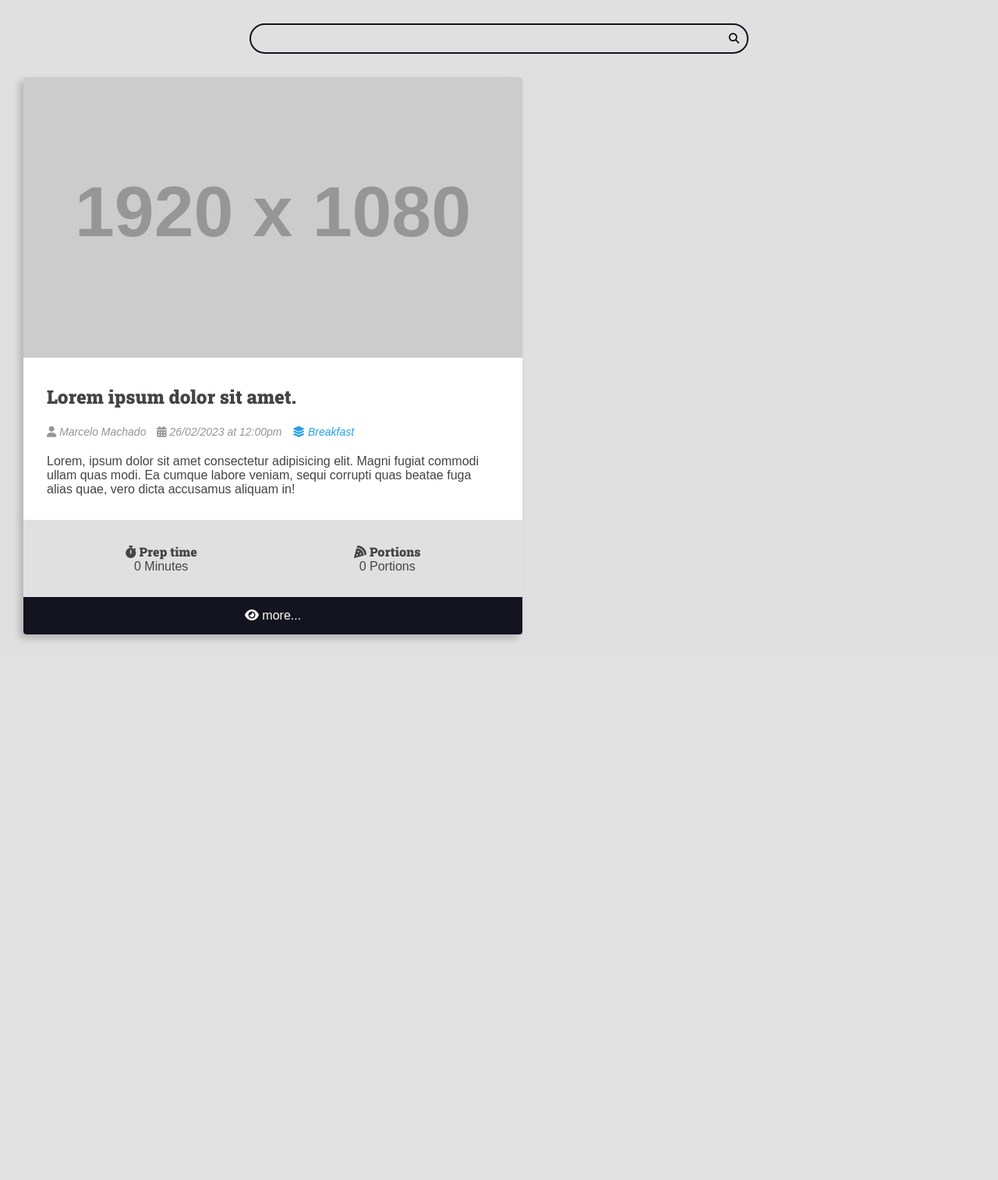
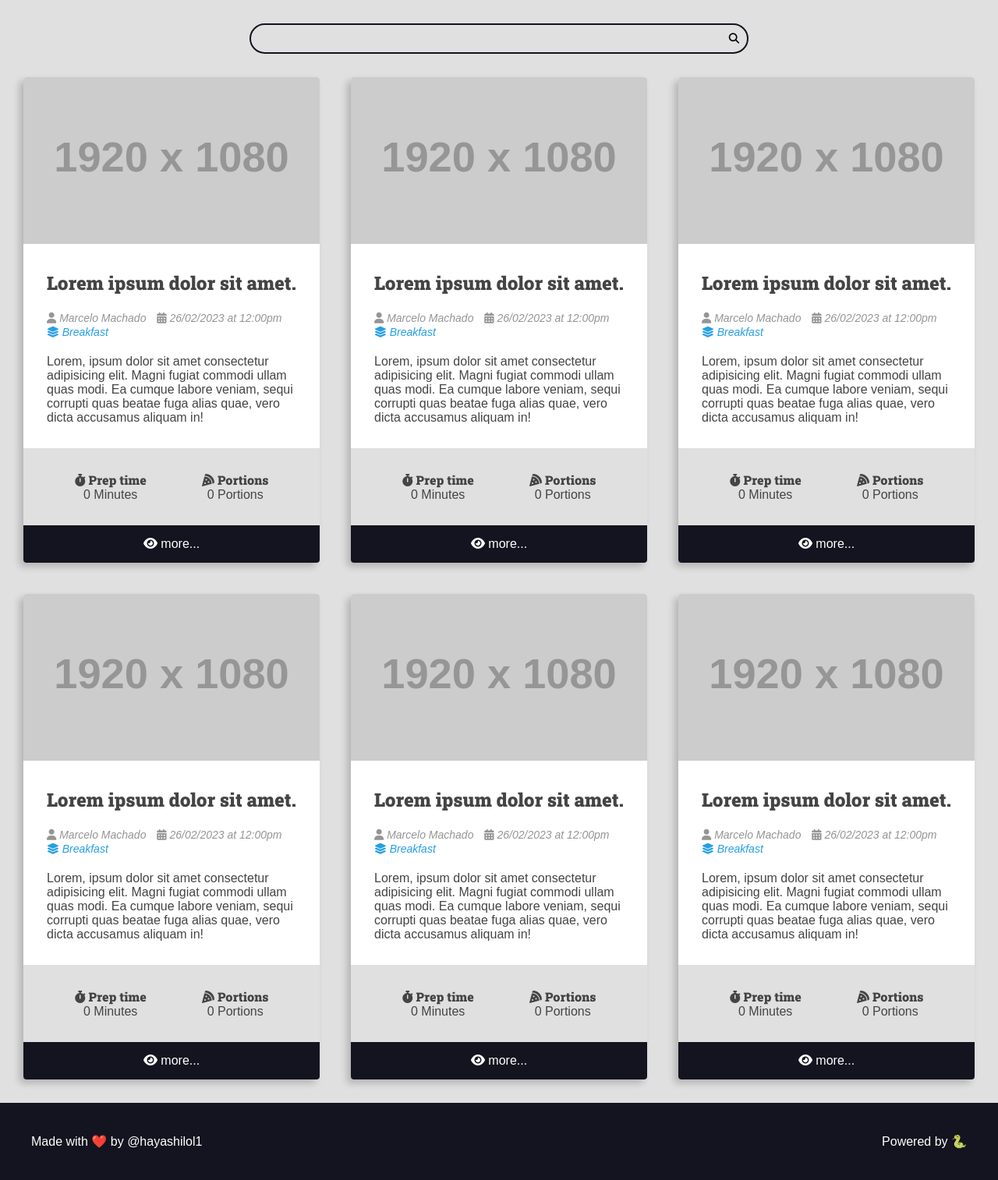
Before and after one commit to mmaachado/django-recipes, a Django app: page / in a window 1280 px wide. Shown: the part 113-1627 px from the top of the page at 78% size. Before the commit the page ends 936 px from the top, so only its background shows below. Run offline with Django 4.2, Linux system fonts and the light colour scheme; grey boxes labelled with a size stand in for pictures from a placeholder-image service; some libraries are stand-ins or nearby versions.

Commit message:
created footer

```diff
--- a/recipes/templates/recipes/pages/home.html
+++ b/recipes/templates/recipes/pages/home.html
@@ -7,69 +7,16 @@
 
     <main class="main-content-container">
         <div class="main-content main-content-list container">
-            <div class="recipe recipe-list-item">
-                <div class="recipe-cover">
-                    <img src="https://via.placeholder.com/1920x1080.png?text=No+Image" alt="no-image.png">
-                </div>
-                <div class="recipe-title-container">
-                    <h2 class="recipe-title">Lorem ipsum dolor sit amet.</h2>
-                </div>
+            {% include 'recipes/partials/recipe.html' %}
+            {% include 'recipes/partials/recipe.html' %}
+            {% include 'recipes/partials/recipe.html' %}
+            {% include 'recipes/partials/recipe.html' %}
+            {% include 'recipes/partials/recipe.html' %}
+            {% include 'recipes/partials/recipe.html' %}
+        </div>
+    </main>
 
-                <div class="recipe-author">
-                    <span class="recipe-author-item">
-                        <i class="fas fa-user"></i>
-                        Marcelo Machado
-                    </span>
-                    <span class="recipe-author-item">
-                        <i class="fas fa-calendar-alt"></i>
-                        26/02/2023 at 12:00pm
-                    </span>
-                    <span class="recipe-author-item">
-                        <a href="/recipes/category/breakfast/">
-                            <i class="fas fa-layer-group"></i>
-                            <span>Breakfast</span>
-                        </a>
-                    </span>
-                </div>
-
-                <div class="recipe-content">
-                    <p>Lorem, ipsum dolor sit amet consectetur adipisicing elit. Magni fugiat commodi ullam quas modi.
-                        Ea cumque labore veniam, sequi corrupti quas beatae fuga alias quae, vero dicta accusamus
-                        aliquam in!</p>
-                </div>
-
-                <div class="recipe-meta-container">
-                    <div class="recipe-meta recipe-preparation">
-                        <h3 class="recipe-meta-title"><i class="fas fa-stopwatch"></i> Prep time</h3>
-                        <div class="recipe-meta-text">
-                            0 Minutes
-                        </div>
-                    </div>
-                    <div class="recipe-meta recipe-servings">
-                        <h3 class="recipe-meta-title"><i class="fas fa-pizza-slice"></i> Portions</h3>
-                        <div class="recipe-meta-text">
-                            0 Portions
-                        </div>
-                    </div>
-                </div>
-
-                <footer class="recipe-footer">
-                    <a class="recipe-read-more button button-dark button-full-width" href="/recipes/3/">
-                        <i class="fas fa-eye"></i>
-                        <span>more...</span>
-                    </a>
-                </footer>
-
-            </div>
-
-
-
-
-        </div>
-
-
-
-    </main>
+    {% include 'recipes/partials/footer.html' %}
 </body>
 
 </html>
--- /dev/null
+++ b/recipes/templates/recipes/partials/footer.html
@@ -0,0 +1,13 @@
+<footer class="main-footer">
+    <div class="developer">
+        <a href="" target="_blank" rel="no-referrer noopener">
+            Made with ❤️ by @hayashilol1
+        </a>
+    </div>
+
+    <div class="framework">
+        <a href="https://www.djangoproject.com/" target="_blank" rel="no-referrer noopener">
+            Powered by 🐍
+        </a>
+    </div>
+</footer>
--- a/recipes/templates/recipes/partials/head.html
+++ b/recipes/templates/recipes/partials/head.html
@@ -276,5 +276,28 @@
         .recipe-footer a:hover {
             filter: brightness(1.7);
         }
+
+        /*================= FOOTER =================*/
+
+        .main-footer {
+            display: flex;
+            align-items: center;
+            justify-content: space-between;
+            background: var(--color-primary-dark);
+            color: var(--color-white);
+            padding: var(--spacing-gutter-large);
+        }
+
+        .main-footer a {
+            color: var(--color-white);
+            text-decoration: none;
+            transition: all 300ms ease-in-out;
+        }
+
+
+        .main-footer a:hover {
+            filter: brightness(.8);
+
+        }
     </style>
 </head>
--- /dev/null
+++ b/recipes/templates/recipes/partials/recipe.html
@@ -0,0 +1,53 @@
+<div class="recipe recipe-list-item">
+    <div class="recipe-cover">
+        <img src="https://via.placeholder.com/1920x1080.png?text=No+Image" alt="no-image.png">
+    </div>
+    <div class="recipe-title-container">
+        <h2 class="recipe-title">Lorem ipsum dolor sit amet.</h2>
+    </div>
+
+    <div class="recipe-author">
+        <span class="recipe-author-item">
+            <i class="fas fa-user"></i>
+            Marcelo Machado
+        </span>
+        <span class="recipe-author-item">
+            <i class="fas fa-calendar-alt"></i>
+            26/02/2023 at 12:00pm
+        </span>
+        <span class="recipe-author-item">
+            <a href="/recipes/category/breakfast/">
+                <i class="fas fa-layer-group"></i>
+                <span>Breakfast</span>
+            </a>
+        </span>
+    </div>
+
+    <div class="recipe-content">
+        <p>Lorem, ipsum dolor sit amet consectetur adipisicing elit. Magni fugiat commodi ullam quas modi.
+            Ea cumque labore veniam, sequi corrupti quas beatae fuga alias quae, vero dicta accusamus
+            aliquam in!</p>
+    </div>
+
+    <div class="recipe-meta-container">
+        <div class="recipe-meta recipe-preparation">
+            <h3 class="recipe-meta-title"><i class="fas fa-stopwatch"></i> Prep time</h3>
+            <div class="recipe-meta-text">
+                0 Minutes
+            </div>
+        </div>
+        <div class="recipe-meta recipe-servings">
+            <h3 class="recipe-meta-title"><i class="fas fa-pizza-slice"></i> Portions</h3>
+            <div class="recipe-meta-text">
+                0 Portions
+            </div>
+        </div>
+    </div>
+
+    <footer class="recipe-footer">
+        <a class="recipe-read-more button button-dark button-full-width" href="/recipes/3/">
+            <i class="fas fa-eye"></i>
+            <span>more...</span>
+        </a>
+    </footer>
+</div>
```
